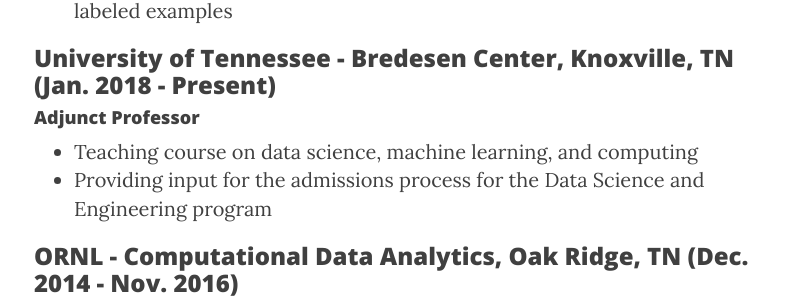
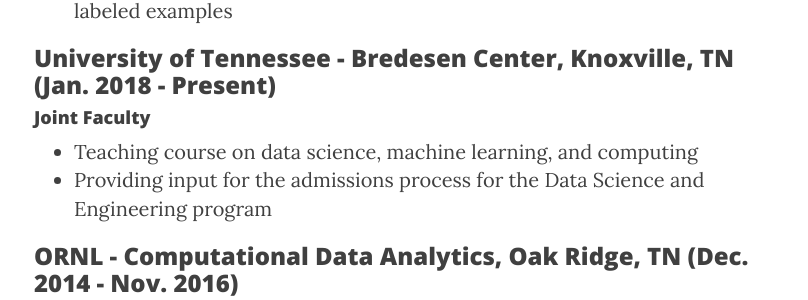
Before and after one commit to stevenryoung/stevenryoung.github.io, a Jekyll site: the page built from cv.md, in a window 1280 px wide and 900 px high, scrolled down 2825 px. Shown: the part 155-455 px from the top of the window, without its empty margins (231-1039 px from the left). Built offline with Jekyll 4.4.1, drawn with Linux system fonts in a browser that asks for light colours; nearby versions of some CDN libraries.

Commit message:
Update cv.md

```diff
--- a/cv.md
+++ b/cv.md
@@ -51,7 +51,7 @@ GPA: 3.88
 
 ### University of Tennessee - Bredesen Center, Knoxville, TN (Jan. 2018 - Present)
 
-#### Adjunct Professor
+#### Joint Faculty
 - Teaching course on data science, machine learning, and computing
 - Providing input for the admissions process for the Data Science and Engineering program
 
```
